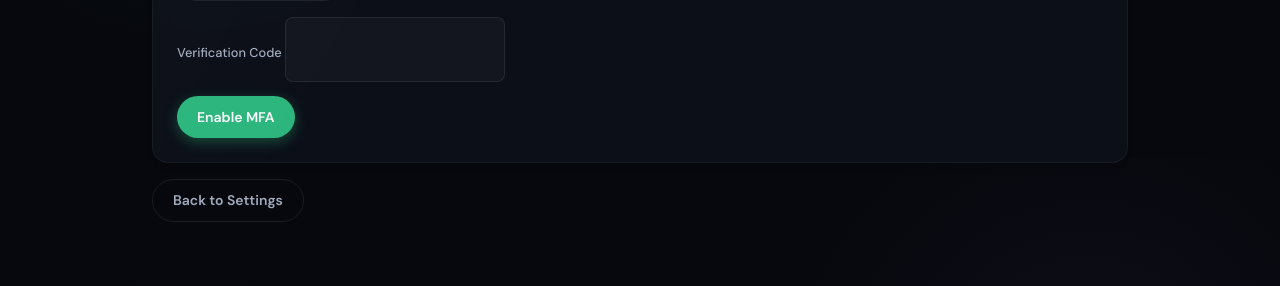
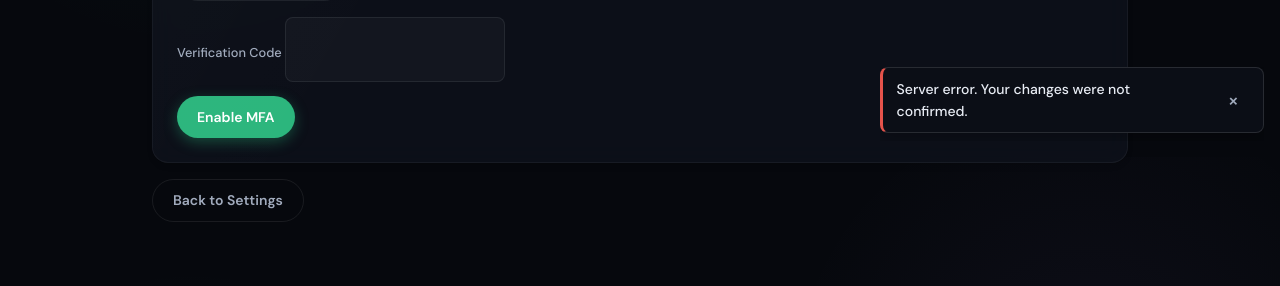
Before and after one commit to krzysztofbury/virgil, a Python web app: template app/templates/auth_mfa_setup.html in a window 1280 px wide. Shown: the part 643-929 px from the top of the page. Run offline with Jinja, Linux system fonts and the light colour scheme; the template is opened without the code that fills it, so the values that code supplies are empty.

Commit message:
Move notifications to the foot of the screen and quieten them

```diff
--- a/app/static/css/app.css
+++ b/app/static/css/app.css
@@ -732,17 +732,18 @@ td:last-child { border-right: 1px solid var(--border); border-top-right-radius:
 .flex-between { display: flex; justify-content: space-between; align-items: center; }
 
 /* ── Notification Tray ── */
-/* Fixed top-right, out of the document flow: feedback must never reflow the
-   page it reports on. Empty live regions collapse so the tray adds no gap. */
+/* Fixed at the foot of the screen, out of the document flow: feedback must never
+   reflow the page it reports on, or sit on its heading and tabs. Empty live
+   regions collapse so the tray adds no gap. */
 .notification-tray {
   position: fixed;
-  top: calc(var(--nav-height) + 0.75rem);
+  bottom: 1rem;
   right: 1rem;
   z-index: 2000;
   display: grid;
   gap: 0.5rem;
   width: min(24rem, calc(100vw - 2rem));
-  max-height: calc(100vh - var(--nav-height) - 2rem);
+  max-height: 45vh;
   overflow-y: auto;
   overscroll-behavior: contain;
   /* An empty tray covers the page corner; only real notifications take clicks. */
@@ -755,12 +756,13 @@ td:last-child { border-right: 1px solid var(--border); border-top-right-radius:
 .notification-tray > section > div:empty { display: none; }
 .notification-tray .feedback-message,
 .notification-tray .job-status-card { pointer-events: auto; }
-@media (max-width: 640px) {
+/* Above the bottom bar, which appears at this same width. */
+@media (max-width: 768px) {
   .notification-tray {
     left: 0.75rem;
     right: 0.75rem;
     width: auto;
-    top: calc(var(--nav-height) + 0.5rem);
+    bottom: calc(var(--bottom-bar-height) + env(safe-area-inset-bottom, 0px) + 0.5rem);
   }
 }
 
@@ -844,24 +846,26 @@ td:last-child { border-right: 1px solid var(--border); border-top-right-radius:
 .offline-banner:empty { display: none; }
 .offline-banner svg { width: 16px; height: 16px; flex: 0 0 auto; }
 body.is-offline main.container { padding-top: calc(var(--nav-height) + var(--offline-banner-height) + 2rem); }
-body.is-offline .notification-tray { top: calc(var(--nav-height) + var(--offline-banner-height) + 0.75rem); }
 body.is-offline [data-offline-disabled] { opacity: 0.45; cursor: not-allowed; }
 
 /* ── Mutation Feedback ── */
 .mutation-feedback { display: grid; gap: 0.5rem; }
+/* A confirmation and a job card are one kind of thing: an opaque ground over live
+   page content, and a coloured edge for what happened. */
 .feedback-message {
-  padding: 0.75rem 1rem;
-  border: 1px solid transparent;
+  padding: 0.6rem 0.85rem;
+  border: 1px solid var(--border-light);
+  border-left: 3px solid var(--job-info);
   border-radius: var(--radius-sm);
-  color: #fff;
-  box-shadow: 0 10px 25px rgba(0,0,0,0.28);
-  backdrop-filter: blur(8px);
+  background: var(--bg-secondary);
+  color: var(--text-primary);
+  box-shadow: 0 6px 18px rgba(0,0,0,0.24);
   font-size: 0.875rem;
-  font-weight: 600;
+  font-weight: 500;
 }
 .feedback-message[hidden] { display: none; }
 @keyframes notification-enter {
-  from { opacity: 0; transform: translateY(-0.5rem); }
+  from { opacity: 0; transform: translateY(0.5rem); }
   to { opacity: 1; transform: none; }
 }
 .notification-tray .feedback-message,
@@ -870,7 +874,7 @@ body.is-offline [data-offline-disabled] { opacity: 0.45; cursor: not-allowed; }
 }
 .notification-tray .is-leaving {
   opacity: 0;
-  transform: translateY(-0.35rem);
+  transform: translateY(0.35rem);
   transition: opacity 200ms ease, transform 200ms ease;
 }
 @media (prefers-reduced-motion: reduce) {
@@ -878,15 +882,14 @@ body.is-offline [data-offline-disabled] { opacity: 0.45; cursor: not-allowed; }
   .notification-tray > #job-notifications > article { animation: none; }
   .notification-tray .is-leaving { transition: none; }
 }
-.feedback-success { background: rgba(16, 120, 87, 0.96); border-color: rgba(52, 211, 153, 0.5); }
-.feedback-pending { background: rgba(30, 64, 175, 0.96); border-color: rgba(96, 165, 250, 0.5); }
+.feedback-success { border-left-color: var(--job-success); }
+.feedback-pending { border-left-color: var(--job-info); }
 .feedback-error {
   display: flex;
   align-items: center;
   justify-content: space-between;
   gap: 1rem;
-  background: rgba(153, 27, 27, 0.98);
-  border-color: rgba(248, 113, 113, 0.65);
+  border-left-color: var(--red);
 }
 .feedback-dismiss {
   flex: 0 0 auto;
@@ -895,12 +898,12 @@ body.is-offline [data-offline-disabled] { opacity: 0.45; cursor: not-allowed; }
   padding: 0;
   border: 0;
   border-radius: 50%;
-  /* Toasts are always solid colour, in both themes. */
-  background: rgba(255, 255, 255, 0.16);
-  color: #fff;
+  background: transparent;
+  color: var(--text-secondary);
   font-size: 1.25rem;
   line-height: 1;
 }
+.feedback-dismiss:hover { background: var(--bg-surface); color: var(--text-primary); }
 form[aria-busy="true"] { cursor: progress; }
 [aria-disabled="true"] { opacity: 0.65; cursor: wait; }
 
@@ -1728,6 +1731,14 @@ details > :not(summary) { margin-top: 1rem; }
   box-shadow: 0 10px 25px rgba(0,0,0,0.28);
 }
 .notification-tray .job-status-meta { display: none; }
+/* One line while all is well: the name and the state. A failure keeps its words. */
+.notification-tray .job-status-card { padding: 0.5rem 0.5rem 0.5rem 0.85rem; }
+.notification-tray .job-status-heading { flex-direction: row; align-items: center; gap: 0.5rem; }
+.notification-tray .job-status-badge { align-self: center; }
+.notification-tray .job-status-heading h4 { font-size: 0.875rem; }
+.notification-tray .job-status-queued .job-status-heading p,
+.notification-tray .job-status-running .job-status-heading p,
+.notification-tray .job-status-succeeded .job-status-heading p { display: none; }
 /* flex:0 0 auto, or the badge's nowrap plus the fixed-width dismiss button
    overflow the card instead of squeezing the title beside them. */
 .job-status-heading-end { flex: 0 0 auto; display: flex; align-items: center; gap: 0.25rem; }
--- a/app/templates/partials/feedback.html
+++ b/app/templates/partials/feedback.html
@@ -1,8 +1,9 @@
 {% set feedback_error = request.query_params.get('err', '')[:240] %}
-{% set feedback_message = request.query_params.get('msg', '')[:240] if not feedback_error else '' %}
 {% set tray_job = current_job if current_job is defined else none %}
-{# Fixed overlay, never in the document flow: feedback must not reflow the page
-   it reports on. Sections stay empty rather than absent so the live regions
+{# The job's card already reports the action, so a confirmation would say it twice. #}
+{% set feedback_message = request.query_params.get('msg', '')[:240] if not (feedback_error or tray_job) else '' %}
+{# Fixed overlay at the foot of the screen, never in the document flow: feedback
+   must not reflow the page it reports on, or cover its heading and tabs. Sections stay empty rather than absent so the live regions
    exist before the first announcement; :empty hides them. #}
 <div id="notification-tray" class="notification-tray">
     <section id="mutation-feedback" class="mutation-feedback" aria-label="{{ _("Action feedback") }}">
```
Also changed, not shown: tests/test_browser_smoke.py (+15 -9 lines), tests/test_notification_tray.py (+12 -1 lines), CHANGELOG.md, README.md.
